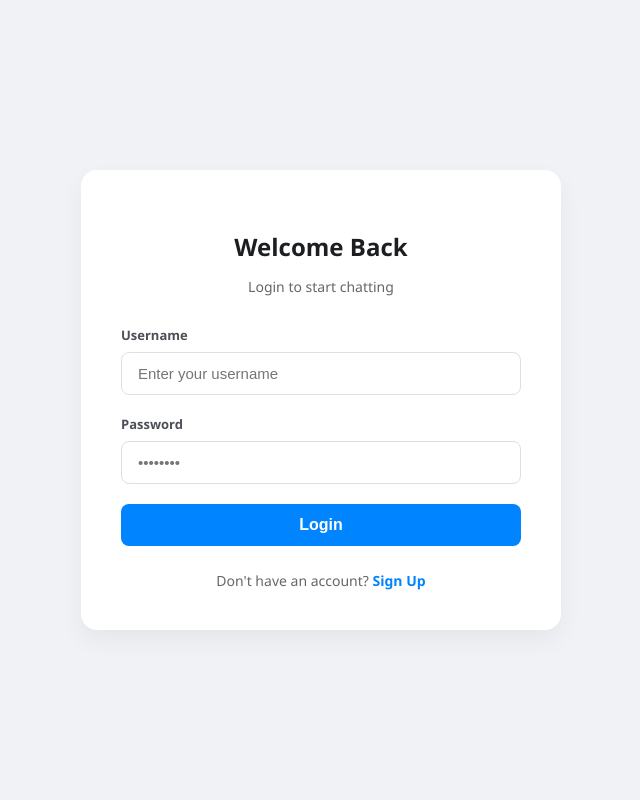
After one commit to ArabianDeveloper/Real-time-chat-project, a Django app: page /accounts/login/ in a window 1280 px wide. The commit adds this page. Shown: the whole page, without its empty margins (319-959 px from the left). Run offline with Django 5.2, Linux system fonts and the light colour scheme.

Commit message:
add login page

```diff
--- /dev/null
+++ b/accounts/urls.py
@@ -0,0 +1,6 @@
+from django.urls import path
+from . import views
+
+urlpatterns = [
+    path('login/', views.login_view, name='login'),
+]
--- a/accounts/views.py
+++ b/accounts/views.py
@@ -1,3 +1,6 @@
 from django.shortcuts import render
 
 # Create your views here.
+
+def login_view(request):
+    return render(request, 'login.html')
--- a/project/urls.py
+++ b/project/urls.py
@@ -20,4 +20,5 @@ from django.urls import path, include
 urlpatterns = [
     path('admin/', admin.site.urls),
     path('', include('chat.urls')),
+    path('accounts/', include('accounts.urls')),
 ]
--- a/static/css/style.css
+++ b/static/css/style.css
@@ -47,19 +47,132 @@ body {
     border-radius: 4px;
 }
 
-#input-area button {
-    margin-left: 10px;
+.btn {
+    margin: 10px;
     padding: 10px 20px;
     border: none;
-    background-color: #007bff;
-    color: #fff;
     border-radius: 4px;
     cursor: pointer;
+    color: white;
+    background-color: #007bff;
 }
 
-#input-area button:disabled {
+#send-btn:disabled {
     background-color: #999;
     cursor: default;
+}
+
+.logout-btn{
+    color: white;
+    background-color: #d9534f;
+}
+
+#send-btn {
+    background-color: #007bff;
+    color: white;
+}
+
+a {
+    color: white;
+    text-decoration: none;
+}
+
+/* Background styling to make the card stand out */
+body {
+    background-color: #f0f2f5;
+    margin: 0;
+    font-family: 'Segoe UI', Tahoma, Geneva, Verdana, sans-serif;
+}
+
+.login-container {
+    display: flex;
+    justify-content: center;
+    align-items: center;
+    height: 100vh; /* Full screen height */
+}
+
+.login-card {
+    background: #ffffff;
+    padding: 40px;
+    border-radius: 16px;
+    box-shadow: 0 10px 25px rgba(0, 0, 0, 0.05);
+    width: 100%;
+    max-width: 400px;
+    text-align: center;
+}
+
+.login-card h2 {
+    margin-bottom: 8px;
+    color: #1c1e21;
+    font-size: 24px;
+}
+
+.login-card p {
+    color: #65676b;
+    font-size: 14px;
+    margin-bottom: 30px;
+}
+
+.input-group {
+    text-align: left;
+    margin-bottom: 20px;
+}
+
+.input-group label {
+    display: block;
+    font-size: 13px;
+    font-weight: 600;
+    color: #4b4f56;
+    margin-bottom: 8px;
+}
+
+.input-group input {
+    width: 100%;
+    padding: 12px 16px;
+    border: 1px solid #dddfe2;
+    border-radius: 8px;
+    font-size: 15px;
+    box-sizing: border-box; /* Prevents input from overflowing */
+    transition: border-color 0.2s;
+}
+
+.input-group input:focus {
+    outline: none;
+    border-color: #0084ff;
+    box-shadow: 0 0 0 2px rgba(0, 132, 255, 0.1);
+}
+
+.login-btn {
+    width: 100%;
+    padding: 12px;
+    background-color: #0084ff; /* Matches your 'Sent' bubble color */
+    color: white;
+    border: none;
+    border-radius: 8px;
+    font-size: 16px;
+    font-weight: 600;
+    cursor: pointer;
+    transition: background-color 0.2s;
+}
+
+.login-btn:hover {
+    background-color: #0073e6;
+}
+
+.card-footer {
+    margin-top: 25px;
+    font-size: 14px;
+    color: #65676b;
+}
+
+.card-footer a {
+    color: #0084ff;
+    text-decoration: none;
+    font-weight: 600;
+}
+
+.card-footer a:hover {
+    text-decoration: underline;
 }
 
 .message {
@@ -113,3 +226,14 @@ body {
 .received .timestamp {
     color: #888;
 }
+
+.chat-header {
+    display: flex;
+    justify-content: space-between;
+    align-items: center;
+    padding: 15px 20px;
+    background-color: #333;
+    color: white;
+    border-top-left-radius: 8px;
+    border-top-right-radius: 8px;
+}
--- /dev/null
+++ b/templates/login.html
@@ -0,0 +1,41 @@
+{% load static %}
+<!DOCTYPE html>
+<html lang="en">
+
+<head>
+    <meta charset="UTF-8" />
+    <meta http-equiv="X-UA-Compatible" content="IE=edge" />
+    <meta name="viewport" content="width=device-width, initial-scale=1.0" />
+    <title>Login - Real-Time Chat</title>
+    <link rel="stylesheet" href="{% static 'css/style.css' %}" />
+</head>
+
+<body>
+    <div class="login-container">
+        <div class="login-card">
+            <h2>Welcome Back</h2>
+            <p>Login to start chatting</p>
+
+            <form method="POST">
+                {% csrf_token %}
+                <div class="input-group">
+                    <label for="id_username">Username</label>
+                    <input type="text" name="username" id="id_username" placeholder="Enter your username" required>
+                </div>
+
+                <div class="input-group">
+                    <label for="id_password">Password</label>
+                    <input type="password" name="password" id="id_password" placeholder="••••••••" required>
+                </div>
+
+                <button type="submit" class="login-btn">Login</button>
+            </form>
+
+            <div class="card-footer">
+                <span>Don't have an account? <a href="/signup">Sign Up</a></span>
+            </div>
+        </div>
+    </div>
+</body>
+
+</html>
```
Also changed, not shown: static/js/app.js (+2 -21 lines), templates/index.html (+16 -1 lines), db.sqlite3.
